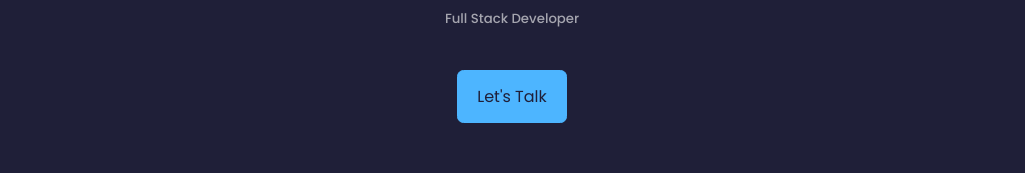
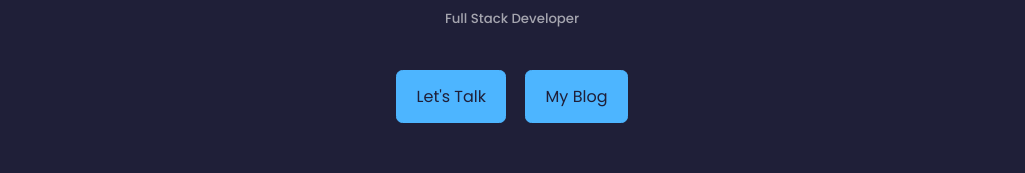
Before and after one commit to osama-su/osama-su.github.io, a React (Create React App) app: page / in a window 1280 px wide. Shown: the part 195-368 px from the top of the page, without its empty margins (128-1153 px from the left). Built offline with nearby package versions, Linux system fonts and the light colour scheme.

Commit message:
added blog button to the header cta

```diff
--- a/src/components/header/CallToAction.jsx
+++ b/src/components/header/CallToAction.jsx
@@ -6,6 +6,9 @@ const CallToAction = () => {
       <a href="#contact" className="btn btn-primary">
         Let's Talk
       </a>
+      <a href="https://blog.osamaahmed.me" className="btn btn-primary">
+        My Blog
+      </a>
     </div>
   );
 };
```
